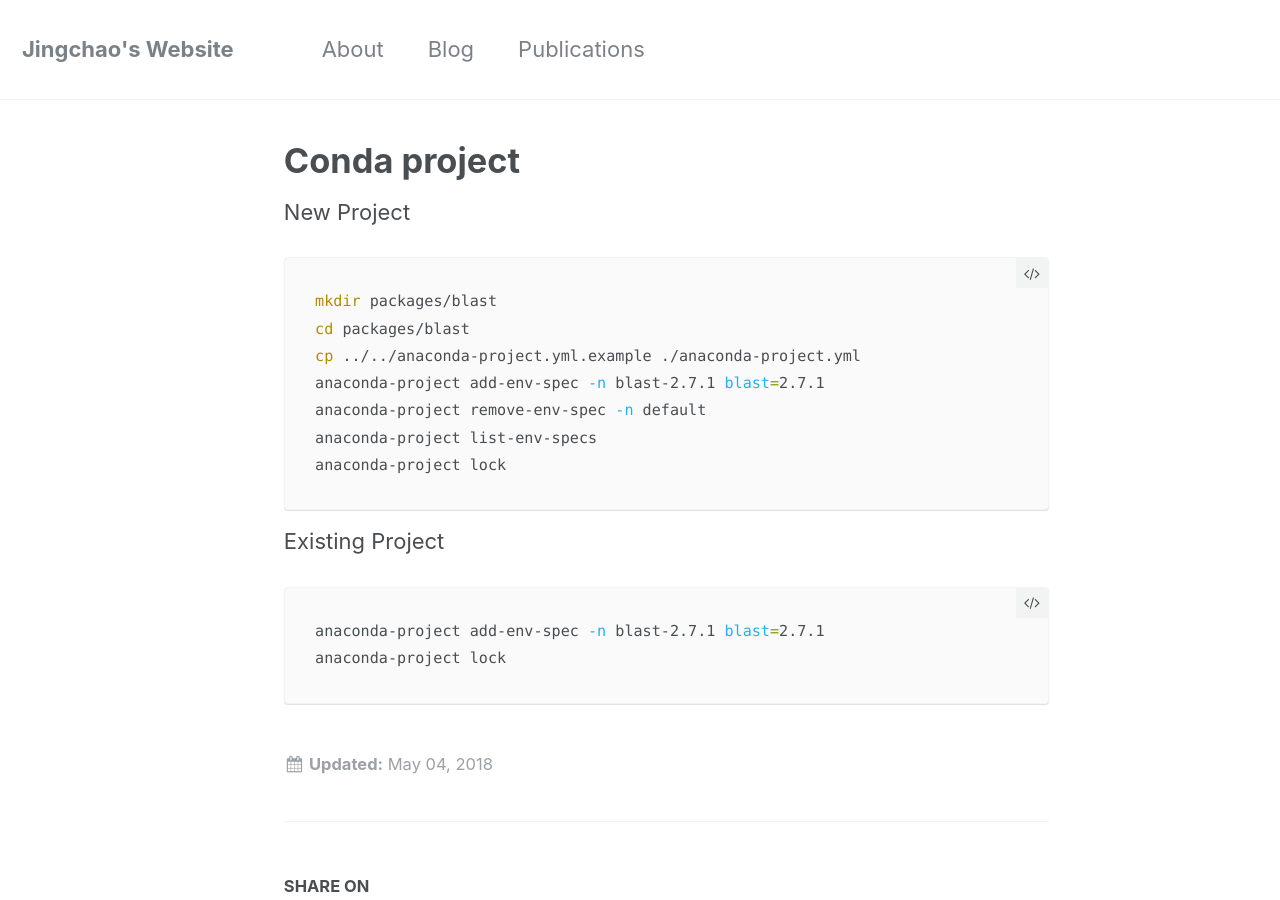
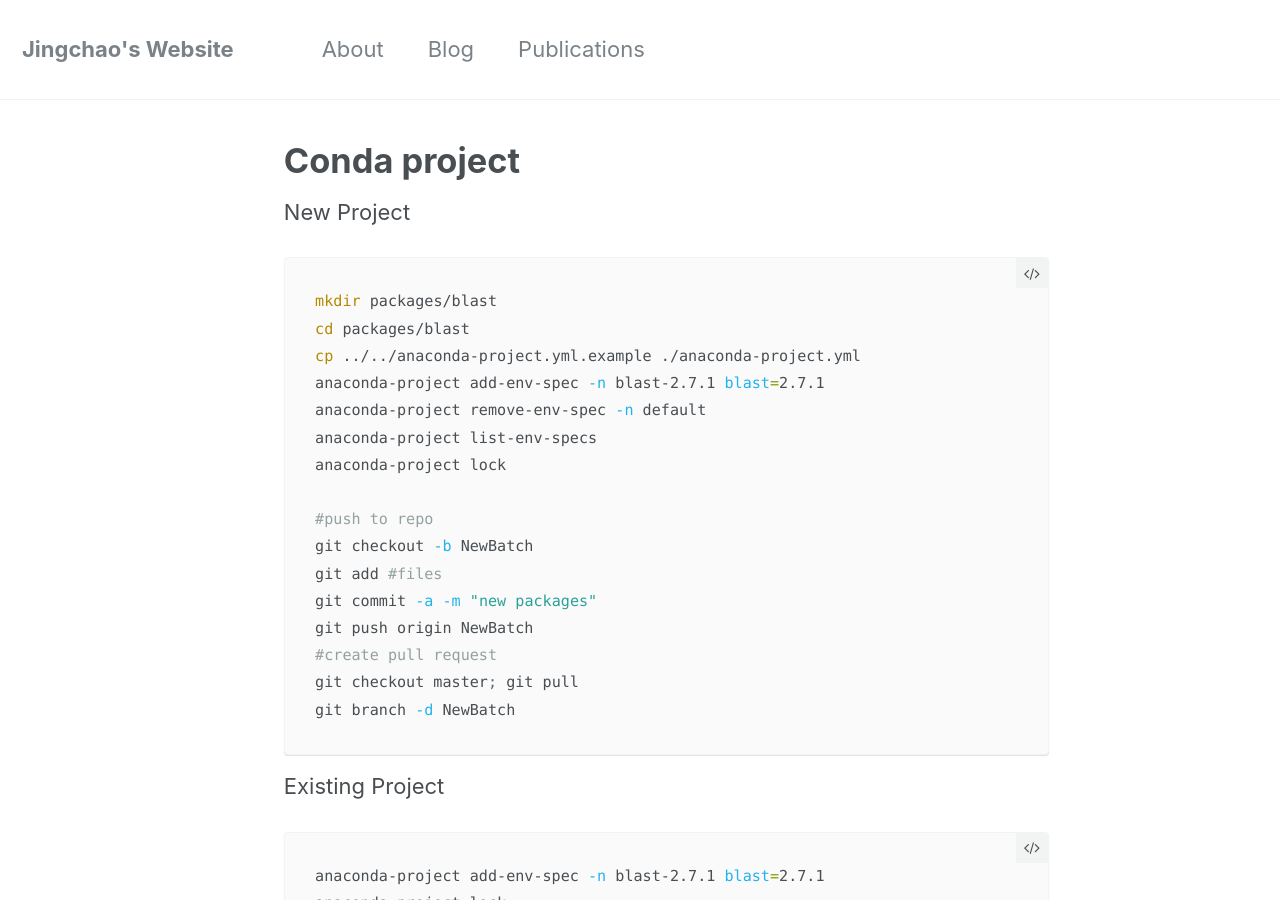
Before and after one commit to JingchaoZhang/JingchaoZhang.github.io, a Jekyll site: the page built from _posts/2018-05-04-Conda Project.md, in a window 1280 px wide and 900 px high. Built offline with Jekyll 4.4.1, drawn with Linux system fonts in a browser that asks for light colours.

Commit message:
Update 2018-05-04-Conda Project.md

````diff
--- a/_posts/2018-05-04-Conda Project.md
+++ b/_posts/2018-05-04-Conda Project.md
@@ -13,6 +13,15 @@ anaconda-project add-env-spec -n blast-2.7.1 blast=2.7.1
 anaconda-project remove-env-spec -n default
 anaconda-project list-env-specs
 anaconda-project lock
+
+#push to repo
+git checkout -b NewBatch
+git add #files
+git commit -a -m "new packages"
+git push origin NewBatch
+#create pull request
+git checkout master; git pull
+git branch -d NewBatch
 ```
 
 Existing Project
````
